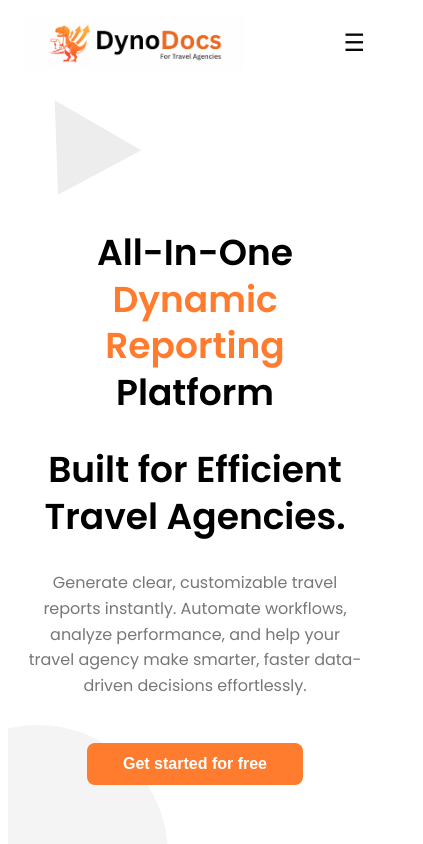
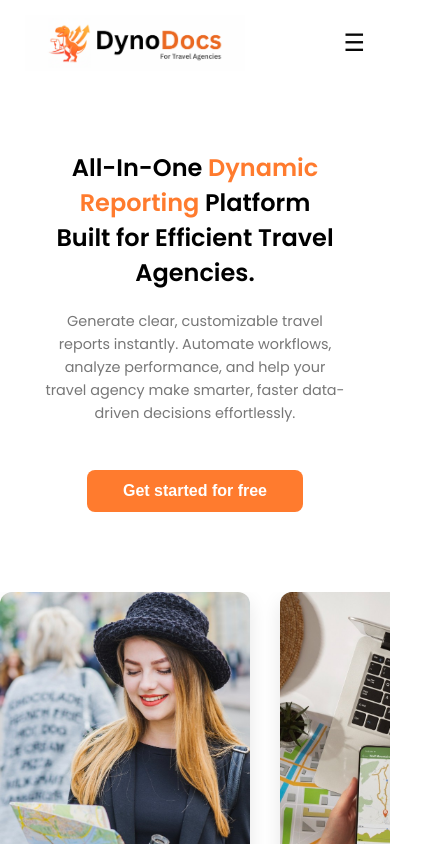
Before and after one commit to lomika-cad/dyno-docs-temp, a React (Vite) app in the folder dyno-docs-ui/: page / in a window 390 px wide. Shown: the top 844 px of the page, 423 px wide, since content can reach past the window. Built offline with nearby package versions, Linux system fonts and the light colour scheme.

Commit message:
feat: update hero styles for improved layout and responsiveness

```diff
--- a/dyno-docs-ui/src/index.css
+++ b/dyno-docs-ui/src/index.css
@@ -1,4 +1,16 @@
 @import url('https://fonts.googleapis.com/css2?family=Poppins:wght@400;600&display=swap');
+
+/* CSS Reset */
+*, *::before, *::after {
+  box-sizing: border-box;
+  margin: 0;
+  padding: 0;
+}
+
+html {
+  overflow-x: hidden;
+  width: 100%;
+}
 
 :root {
   --color-primary: #FF7B2E;
@@ -41,6 +53,14 @@ body {
   color: var(--color-text-black);
   line-height: 1.5;
   overflow-x: hidden;
+  width: 100%;
+  margin: 0;
+  padding: 0;
+}
+
+#root {
+  overflow-x: hidden;
+  width: 100%;
 }
 
 .container {
--- a/dyno-docs-ui/src/styles/hero.css
+++ b/dyno-docs-ui/src/styles/hero.css
@@ -69,7 +69,7 @@
   border-bottom: 80px solid #cccccc5a;
   position: absolute;
   top: 50px;
-  left: 180px;
+  left: 280px;
   transform: rotate(210deg);
 }
 
@@ -113,19 +113,61 @@
   background: #f4f4f4;
   border-radius: 50%;
   bottom: -260px;
-  right: 280px;
+  right: 80px;
 }
 
 /* ===== Responsive ===== */
-@media (max-width: 768px) {
-  .triangle-shape { left: 20px; top: 40px; }
+@media (max-width: 1025px) {
+  .triangle-shape {  display: none;  }
   .circle-outline-right { display: none; }
   .small-dot-right { display: none; }
-  .big-circle-bottom-right { width: 300px; height: 300px; right: -120px; }
+  .big-circle-bottom-right {  display: none;  }
+  .big-circle-left {display: none;}
 }
 
-@media (max-width: 480px) {
-  .big-circle-left { width: 260px; height: 260px; left: -100px; bottom: -80px;}
+@media (max-width: 769px) {
+  .hero-title {
+    font-size: var(--font-size-3xl);
+  }
+
+  .hero-description {
+    font-size: 0.95rem;
+  }
+
+  .hero-container {
+    padding: 70px 20px;
+  }
+}
+
+@media (max-width: 426px) {
+  .hero-title {
+    font-size: var(--font-size-2xl);
+    line-height: normal;
+  }
+
+  .hero-description {
+    font-size: 0.9rem;
+    padding: 0 10px;
+  }
+
+  .hero-container {
+    padding: 70px 35px;
+  }
+}
+
+@media (max-width: 321px) {
+  .hero-title {
+    font-size: var(--font-size-lg);
+    padding: 0;
+  }
+
+  .hero-description {
+    font-size: 0.7rem;
+  }
+
+  .hero-container {
+    padding: 50px 25px;
+  }
 }
 
 .slider-container {
```
